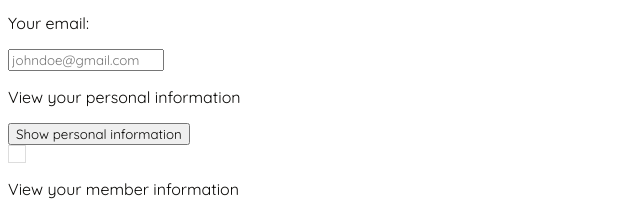
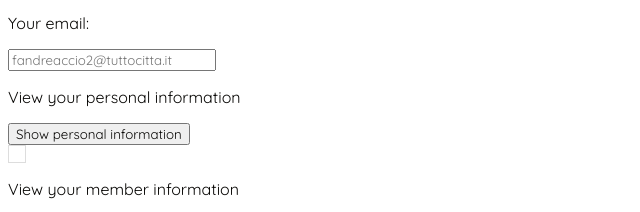
Before and after one commit to jsondoo/FitnessDB, a website: page public/customer.html in a window 1280 px wide. Shown: the part 855-1067 px from the top of the page, 0-640 px from the left. Drawn offline with nearby package versions, Linux system fonts and the light colour scheme.

Commit message:
change placeholder for customer page

```diff
--- a/public/customer.html
+++ b/public/customer.html
@@ -29,7 +29,7 @@
 
     <br><br>
     <p><b>Customer Information</b></p>
-    <p>Your email:</p><input id="email" type="text" placeholder="johndoe@gmail.com"><br>
+    <p>Your email:</p><input id="email" type="text" placeholder="fandreaccio2@tuttocitta.it" style="width: 200px;"><br>
     <p>View your personal information</p>
     <button onclick="buildHtmlTable('personal')" id="personal">Show personal information</button>
     <br>
```
